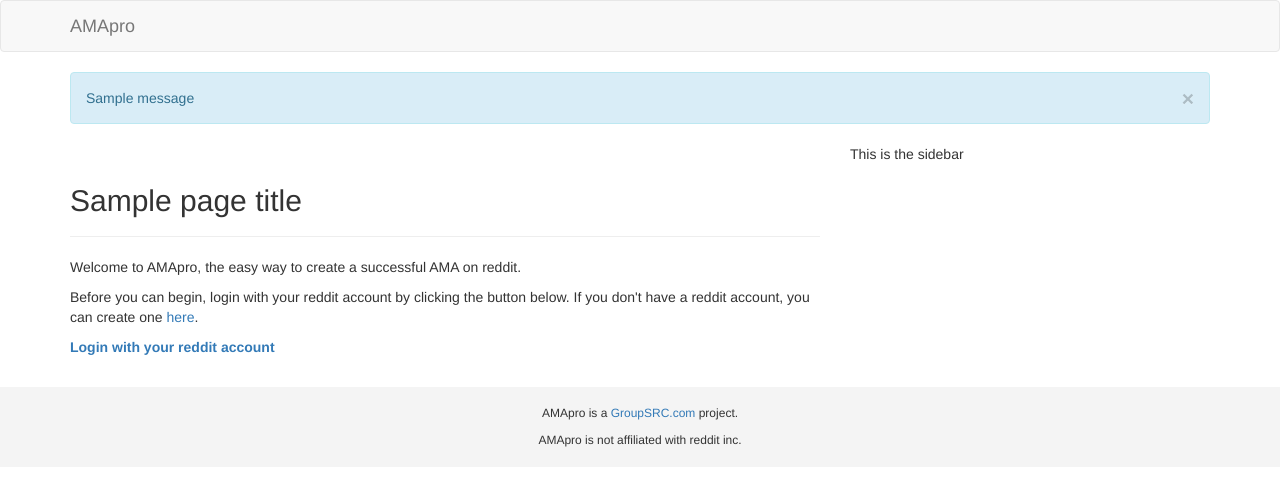
After one commit to davedg629/easyama, a Flask app: template app/templates/index-anon.html in a window 1280 px wide. The commit adds this page. Shown: the top 486 px of the page. Run offline with Flask 2, Linux system fonts and the light colour scheme; the template is opened without the code that fills it: most values are stand-ins (such as "Sample title", 1, 10 or a date in 2020); one stand-in notice (Sample message) is shown; some libraries are stand-ins or nearby versions.

Commit message:
Add reddit login

```diff
--- /dev/null
+++ b/app/static/css/custom.css
@@ -0,0 +1 @@
+#footer {background-color: #F4F4F4; font-size: 12px; margin: 20px 0 0 0; padding: 18px 0 8px; text-align: center;}
--- /dev/null
+++ b/app/templates/flash.html
@@ -0,0 +1,10 @@
+{% with messages = get_flashed_messages() %}
+{% if messages %}
+{% for message in messages %}
+<div class="alert alert-info">
+    <button type="button" class="close" data-dismiss="alert">&times;</button>
+    {{ message }}
+</div>
+{% endfor %}
+{% endif %}
+{% endwith %}
--- /dev/null
+++ b/app/templates/index-anon.html
@@ -0,0 +1,20 @@
+{% extends "my_base.html" %}
+
+{% block page_content %}
+
+    {{super()}}
+
+    <p>Welcome to AMApro, the easy way to create a successful AMA on reddit.</p>
+
+    <p>Before you can begin, login with your reddit account by clicking the button below. If you don't have a reddit account, you can create one <a href="http://www.reddit.com/register" target="_blank">here</a>.</p>
+
+    <p><strong><a id="login-reddit" href="{{ oauth_link }}">Login with your reddit account</a></strong></p>
+
+{% endblock %}
+
+{% block sidebar %}
+
+    {{super()}}
+    <p>This is the sidebar</p>
+
+{% endblock %}
--- a/app/templates/my_base.html
+++ b/app/templates/my_base.html
@@ -28,7 +28,7 @@
 
 {% block styles %}
 {{super()}}
-<!--<link rel="stylesheet" href="{{url_for('.static', filename='css/custom.css')}}">-->
+<link rel="stylesheet" href="{{url_for('.static', filename='css/custom.css')}}">
 {% endblock %}
 
 {% block navbar %}
@@ -46,6 +46,17 @@
       <a class="navbar-brand" href="{{ url_for('index') }}">AMApro</a>
     </div>
 
+    <!-- Collect the nav links, forms, and other content for toggling -->
+    <div class="collapse navbar-collapse" id="bs-example-navbar-collapse-1">
+        <ul class="nav navbar-nav navbar-right">
+            {% if current_user.is_authenticated() %}
+            <li>
+                <a href="{{ url_for('logout') }}">Logout</a>
+            </li>
+            {% endif %}
+        </ul>
+    </div><!-- /.navbar-collapse -->
+
   </div><!-- /.container-fluid -->
 </nav>{% endblock %}
 
@@ -53,6 +64,8 @@
 {% block content %}
 <div id="content">
     <div class="container">
+
+    {% include 'flash.html' %}
 
     <div class="row">
 
--- a/app/views.py
+++ b/app/views.py
@@ -1,8 +1,8 @@
-from app import app, db
+from app import app, db, r
 from flask import flash, redirect, render_template, request, \
     session, url_for, abort, Markup, g
 from app.forms import ThreadForm
-from app.models import Thread
+from app.models import Thread, User
 from flask.ext.login import login_user, logout_user, \
     login_required, current_user
 from app.utils import generate_token
@@ -18,51 +18,86 @@ def before_request():
 
 
 # REDDIT LOGIN
-@app.route('/login/')
-def login():
-    if current_user.is_anonymous():
-        session['oauth_token'] = generate_token()
-        oauth_link = r.get_authorize_url(
-            session['oauth_token'],
-            ['identity', 'submit', 'edit'],
-            True
-        )
-        return render_template(
-            'login.html',
-            title="Reddit Login",
-            page_title="Reddit Login",
-            oauth_link=oauth_link
-        )
+@app.route('/authorize/')
+def authorize():
+    state = request.args.get('state', '')
+    if current_user.is_anonymous() and (state == session['oauth_token']):
+        try:
+            code = request.args.get('code', '')
+            access_info = r.get_access_information(code)
+            user_reddit = r.get_me()
+            user = db.session.query(User)\
+                .filter_by(username=user_reddit.name)\
+                .first()
+            if user is None:
+                user = User(
+                    username=user_reddit.name,
+                    role_id=2,
+                    refresh_token=access_info['refresh_token']
+                )
+                db.session.add(user)
+                db.session.commit()
+            else:
+                user.refresh_token = access_info['refresh_token']
+                db.session.commit()
+            login_user(user)
+            flash('Hi ' + user.username + '! You have successfully' +
+                  ' logged in with your reddit account.')
+            return redirect(url_for('index'))
+        except praw.errors.OAuthException:
+            flash('There was a problem with your login. Please try again.')
+            return redirect(url_for('index'))
     else:
-        flash('You are already logged in!')
-        return redirect(url_for('dashboard'))
+        return redirect(url_for('index'))
+
+
+# logout
+@app.route('/logout/')
+@login_required
+def logout():
+    logout_user()
+    flash('You have been logged out.')
+    return redirect(url_for('index'))
 
 
 @app.route("/", methods=['GET', 'POST'])
 def index():
-    form = ThreadForm()
-    if form.validate_on_submit():
+    if current_user.is_authenticated():
+        form = ThreadForm()
+        if form.validate_on_submit():
 
-        new_thread = Thread(
-            user_id=1,
-            title=form.title.data,
-            body=form.body.data,
-            verification=form.verification.data,
-            subreddit=form.subreddit.data,
+            new_thread = Thread(
+                user_id=1,
+                title=form.title.data,
+                body=form.body.data,
+                verification=form.verification.data,
+                subreddit=form.subreddit.data,
+            )
+            db.session.add(new_thread)
+            db.session.commit()
+
+            return redirect(url_for(
+                'preview',
+                thread_id=new_thread.id
+            ))
+
+        return render_template(
+            'index.html',
+            page_title="Start Your reddit AMA",
+            form=form
         )
-        db.session.add(new_thread)
-        db.session.commit()
-
-        return redirect(url_for(
-            'preview',
-            thread_id=new_thread.id
-        ))
-
-    return render_template(
-        'index.html',
-        page_title="Start Your reddit AMA",
-        form=form
-    )
+    else:
+        session['oauth_token'] = generate_token()
+        oauth_link = r.get_authorize_url(
+            session['oauth_token'],
+            ['identity', 'submit'],
+            True
+        )
+        return render_template(
+            'index-anon.html',
+            page_title="Start Your reddit AMA",
+            oauth_link=oauth_link
+        )
 
 
 @app.route("/preview/<int:thread_id>")
```
Also changed, not shown: app/models.py (+8 -2 lines).
